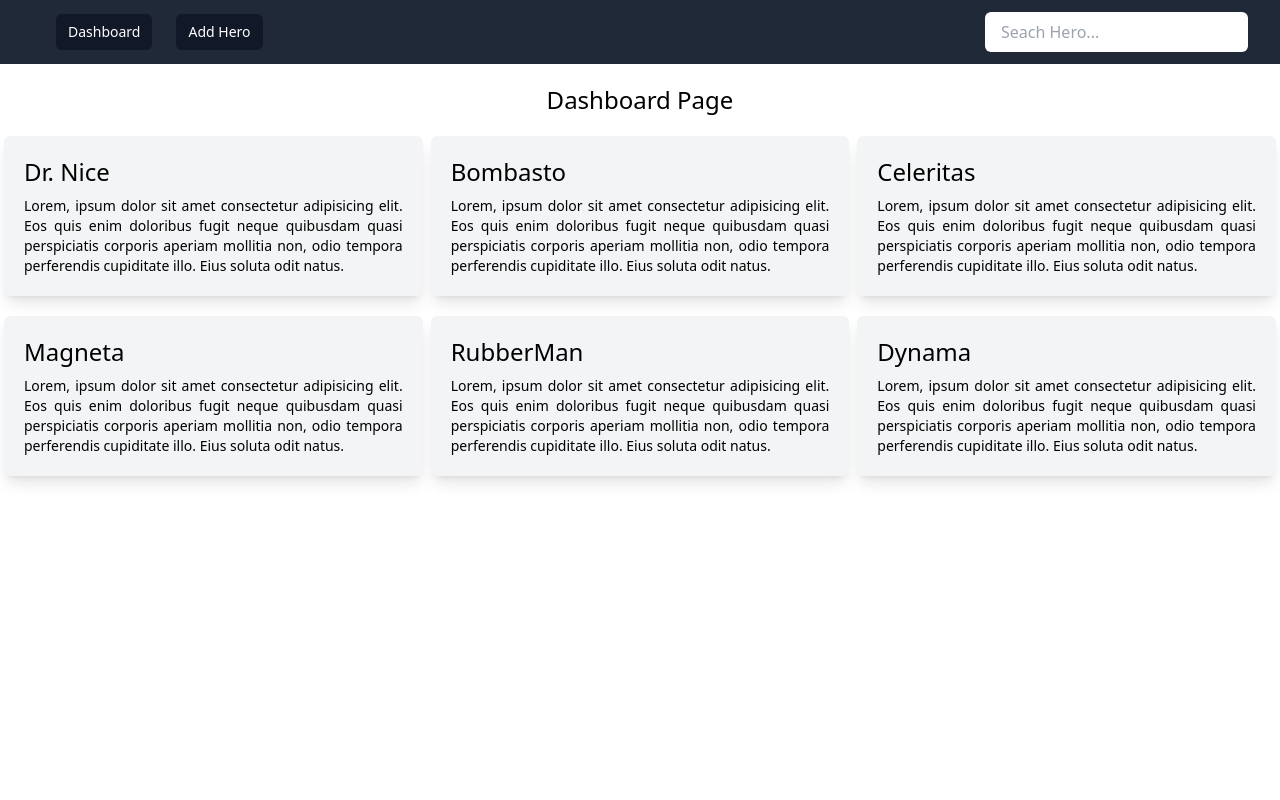
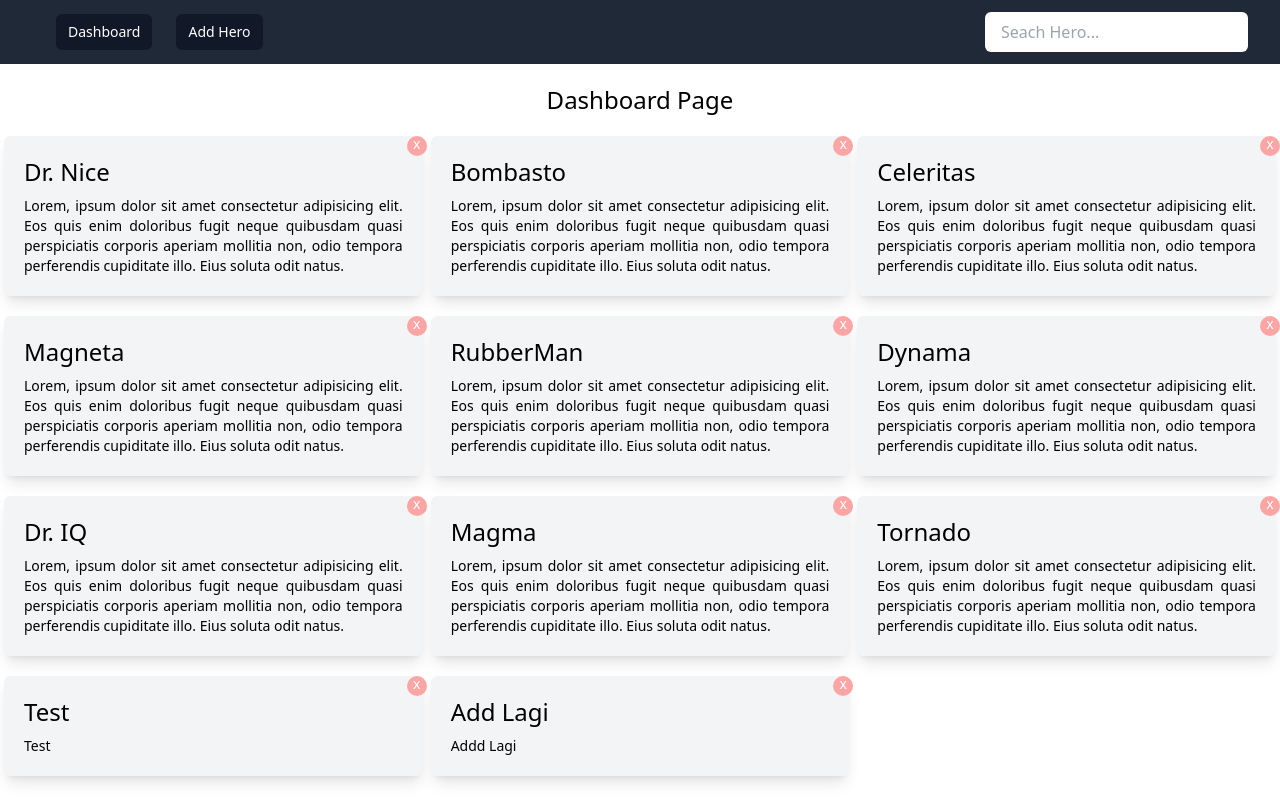
Before and after one commit to WibyFabian08/persiapan-angular, an Angular app: page /dashboard in a window 1280 px wide. Built offline with nearby package versions, Linux system fonts and the light colour scheme; data requests are answered from the project's data file.

Commit message:
add hero integrasi

```diff
--- a/db.json
+++ b/db.json
@@ -44,6 +44,16 @@
       "id": 20,
       "name": "Tornado",
       "description": "Lorem, ipsum dolor sit amet consectetur adipisicing elit. Eos quis enim doloribus fugit neque quibusdam quasi perspiciatis corporis aperiam mollitia non, odio tempora perferendis cupiditate illo. Eius soluta odit natus."
+    },
+    {
+      "name": "Test",
+      "description": "Test",
+      "id": 21
+    },
+    {
+      "name": "Add Lagi",
+      "description": "Addd Lagi",
+      "id": 22
     }
   ]
 }
--- a/src/app/add-hero/add-hero.component.html
+++ b/src/app/add-hero/add-hero.component.html
@@ -9,6 +9,7 @@
         <input
           type="text"
           placeholder="Nama"
+          [(ngModel)]="hero.name"
           class="px-4 py-2 focus:outline-none border border-gray-400 rounded-md"
         />
       </div>
@@ -16,6 +17,7 @@
         <label for="deskripsi" class="text-xl mb-2">Deskripsi</label>
         <textarea
           type="text"
+          [(ngModel)]="hero.description"
           placeholder="Deskripsi"
           class="px-4 py-2 focus:outline-none border border-gray-400 rounded-md"
         ></textarea>
@@ -23,9 +25,11 @@
 
       <div class="mt-5">
         <button
+          [disabled]="isLoadingAdd"
+          (click)="handleAdd()"
           class="text-white hover:bg-blue-500 transition-all duration-300 bg-blue-400 px-4 py-2 rounded-md"
         >
-          Save
+          {{ isLoadingAdd ? "Loading..." : "Save" }}
         </button>
         <button
           (click)="goBack()"
--- a/src/app/add-hero/add-hero.component.ts
+++ b/src/app/add-hero/add-hero.component.ts
@@ -1,5 +1,7 @@
 import { Location } from '@angular/common';
 import { Component, OnInit } from '@angular/core';
+import { Hero } from '../interface/hero';
+import { HeroService } from '../services/hero-service.service';
 
 @Component({
   selector: 'app-add-hero',
@@ -7,8 +9,14 @@ import { Component, OnInit } from '@angular/core';
   styleUrls: ['./add-hero.component.css']
 })
 export class AddHeroComponent implements OnInit {
+  hero: Hero = {
+    id: undefined,
+    name: "",
+    description: ""
+  }
+  isLoadingAdd: boolean = false
 
-  constructor(private location: Location) { }
+  constructor(private location: Location, private heroService: HeroService) { }
 
   ngOnInit(): void {
   }
@@ -17,4 +25,19 @@ export class AddHeroComponent implements OnInit {
     this.location.back()
   }
 
+  handleAdd = () => {
+    this.isLoadingAdd = true
+    this.heroService.create(this.hero)
+    .subscribe({
+      next: (data) => {
+        this.goBack()
+        this.isLoadingAdd = false
+      },
+      error: (err) => {
+        console.log(err)
+        this.isLoadingAdd = false
+        }
+      })
+  }
+
 }
--- a/src/app/app.module.ts
+++ b/src/app/app.module.ts
@@ -9,6 +9,7 @@ import { SearchComponent } from './search/search.component';
 import { AddHeroComponent } from './add-hero/add-hero.component';
 import { HttpClientModule } from '@angular/common/http';
 import { DetailHeroComponent } from './detail-hero/detail-hero.component';
+import { FormsModule } from '@angular/forms';
 
 @NgModule({
   declarations: [
@@ -22,7 +23,8 @@ import { DetailHeroComponent } from './detail-hero/detail-hero.component';
   imports: [
     BrowserModule,
     AppRoutingModule,
-    HttpClientModule
+    HttpClientModule,
+    FormsModule
   ],
   providers: [],
   bootstrap: [AppComponent]
--- a/src/app/dashboard/dashboard.component.html
+++ b/src/app/dashboard/dashboard.component.html
@@ -5,16 +5,26 @@
       class="flex justify-start items-center flex-wrap flex-row"
       *ngIf="!isLoadingFetch"
     >
-      <div class="lg:w-2/6 md:w-1/2 w-full" *ngFor="let hero of heroes">
+      <div
+        class="lg:w-2/6 md:w-1/2 w-full relative"
+        *ngFor="let hero of heroes"
+      >
         <div
           routerLink="/detail/{{ hero.id }}"
-          style="cursor: pointer;"
+          style="cursor: pointer"
           class="mx-1 bg-gray-100 mb-5 p-5 shadow-lg rounded-md hover:bg-gray-200 transition-all duration-200 ease-in-out"
         >
           <h5 class="text-2xl">{{ hero.name }}</h5>
           <p class="text-sm text-justify mt-2">
             {{ hero.description }}
           </p>
+        </div>
+
+        <div
+          class="absolute top-0 right-0 bg-red-300 rounded-full flex justify-center items-center"
+          style="height: 20px; width: 20px; cursor: pointer;"
+        >
+          <span class="text-sm text-white mb-1"> x </span>
         </div>
       </div>
     </div>
--- a/src/app/dashboard/dashboard.component.ts
+++ b/src/app/dashboard/dashboard.component.ts
@@ -22,8 +22,8 @@ export class DashboardComponent implements OnInit {
     this.heroService.getAll()
       .subscribe({
         next: (data) => {
-          let buffer = data.slice(0, 6)
-          this.heroes = buffer
+          // let buffer = data.slice(0, 6)
+          this.heroes = data
           this.isLoadingFetch = false
         },
         error: (err) => {
--- a/src/app/interface/hero.ts
+++ b/src/app/interface/hero.ts
@@ -1,5 +1,5 @@
 export interface Hero {
-    id: "number";
+    id?: number;
     name: string;
     description: string
 }
--- a/src/app/services/hero-service.service.ts
+++ b/src/app/services/hero-service.service.ts
@@ -21,4 +21,8 @@ export class HeroService {
   getById(id: number): Observable<Hero> {
     return this.http.get<Hero>(`${baseUrl}/heroes/${id}`)
   }
+
+  create(data: any): Observable<Hero> {
+    return this.http.post<Hero>(`${baseUrl}/heroes`, data)
+  }
 }
```
